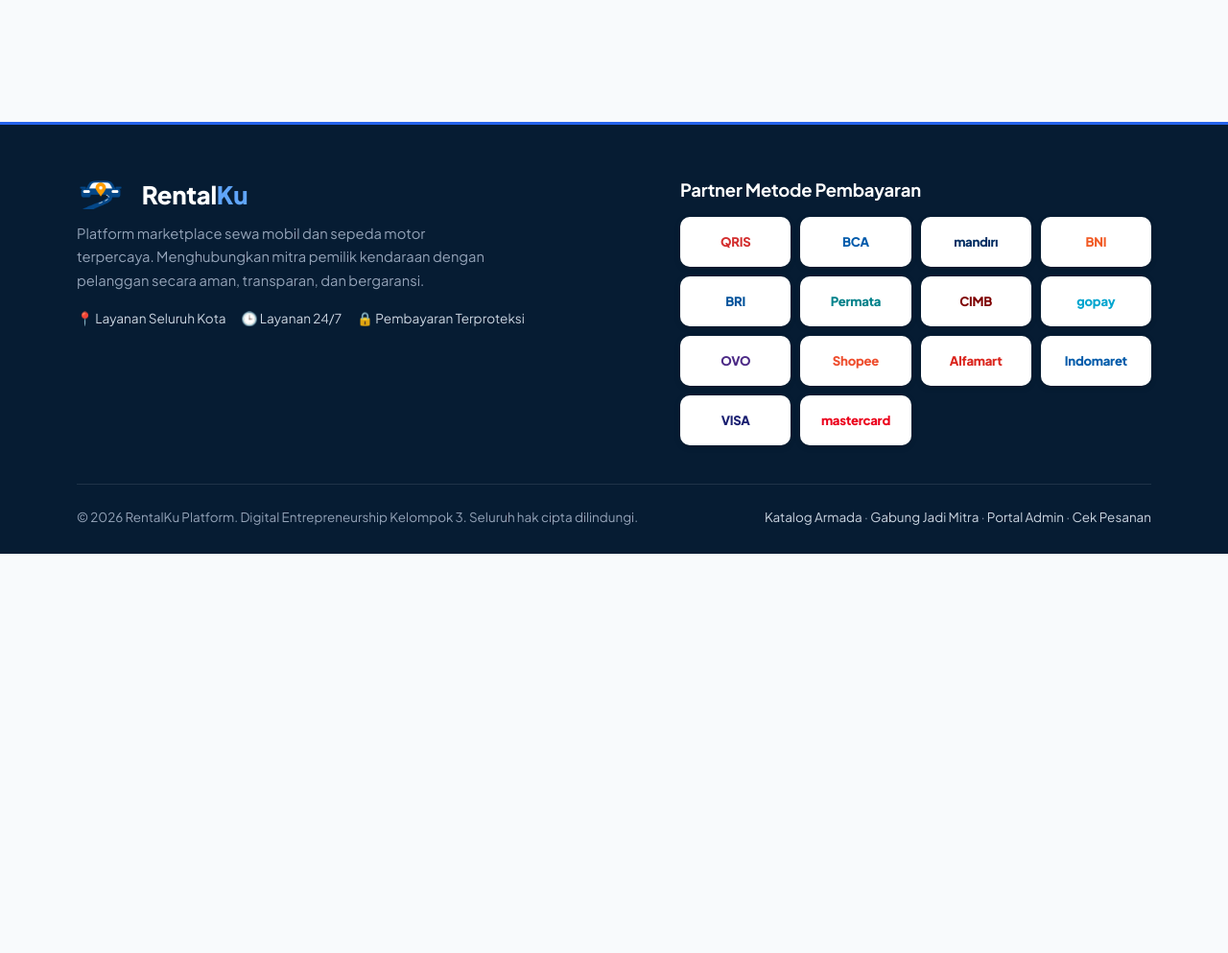
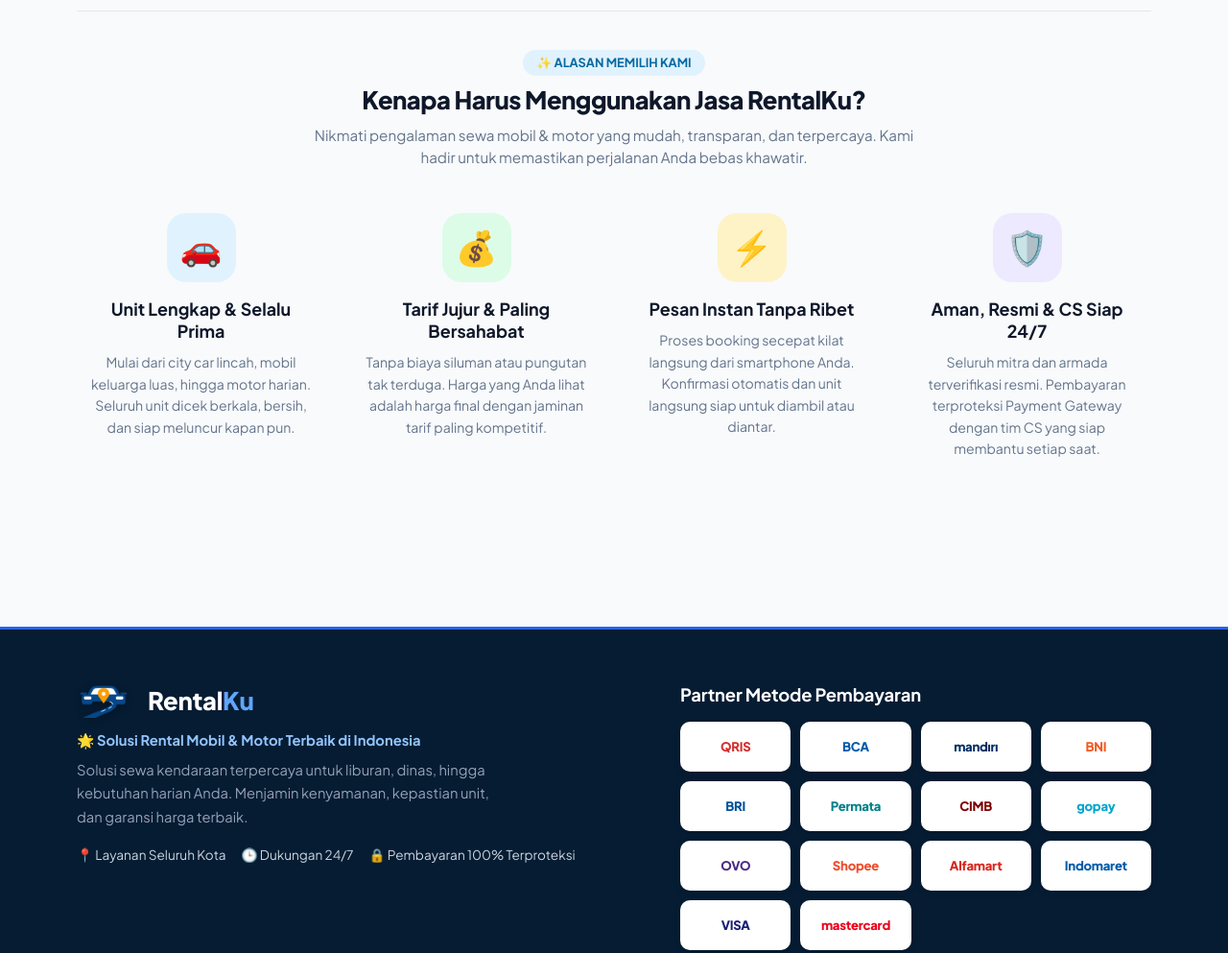
Before and after one commit to rakha69/rentalku, a website: page public/login.html in a window 1280 px wide. Shown: the part 840-1833 px from the top of the page at 96% size. Before the commit the page ends 1417 px from the top, so only its background shows below. Drawn offline with Linux system fonts and the light colour scheme; no server answers.

Commit message:
feat: tambahkan section hook 'Kenapa Harus Menggunakan Jasa Kami' dan selaraskan logo footer

```diff
--- a/public/login.html
+++ b/public/login.html
@@ -86,6 +86,42 @@
         </div>
       </div>
     </div>
+
+    <!-- Section Kenapa Harus Menggunakan Jasa Kami? (Value Hook) -->
+    <section class="why-section" style="margin-top:48px; padding-top:40px; border-top:1px solid var(--border);">
+      <div style="text-align:center; max-width:640px; margin:0 auto 36px;">
+        <span class="badge b-blue" style="font-size:0.8rem; font-weight:700; margin-bottom:8px; display:inline-block; padding:4px 14px;">
+          ✨ ALASAN MEMILIH KAMI
+        </span>
+        <h2 class="why-title" style="margin-bottom:10px;">Kenapa Harus Menggunakan Jasa RentalKu?</h2>
+        <p class="muted" style="margin:0; font-size:0.95rem;">
+          Nikmati pengalaman sewa mobil &amp; motor yang mudah, transparan, dan terpercaya. Kami hadir untuk memastikan perjalanan Anda bebas khawatir.
+        </p>
+      </div>
+
+      <div class="why-grid">
+        <div class="why-card">
+          <div class="why-icon" style="background:#e0f2fe; color:#0284c7;">🚗</div>
+          <h3>Unit Lengkap &amp; Selalu Prima</h3>
+          <p>Mulai dari city car lincah, mobil keluarga luas, hingga motor harian. Seluruh unit dicek berkala, bersih, dan siap meluncur kapan pun.</p>
+        </div>
+        <div class="why-card">
+          <div class="why-icon" style="background:#dcfce7; color:#16a34a;">💰</div>
+          <h3>Tarif Jujur &amp; Paling Bersahabat</h3>
+          <p>Tanpa biaya siluman atau pungutan tak terduga. Harga yang Anda lihat adalah harga final dengan jaminan tarif paling kompetitif.</p>
+        </div>
+        <div class="why-card">
+          <div class="why-icon" style="background:#fef3c7; color:#d97706;">⚡</div>
+          <h3>Pesan Instan Tanpa Ribet</h3>
+          <p>Proses booking secepat kilat langsung dari smartphone Anda. Konfirmasi otomatis dan unit langsung siap untuk diambil atau diantar.</p>
+        </div>
+        <div class="why-card">
+          <div class="why-icon" style="background:#ede9fe; color:#7c3aed;">🛡️</div>
+          <h3>Aman, Resmi &amp; CS Siap 24/7</h3>
+          <p>Seluruh mitra dan armada terverifikasi resmi. Pembayaran terproteksi Payment Gateway dengan tim CS yang siap membantu setiap saat.</p>
+        </div>
+      </div>
+    </section>
   </main>
 
   <div id="modalRoot"></div>
@@ -96,14 +132,17 @@
       <div class="footer-top">
         <div class="footer-brand">
           <h2>
-            <img src="/img/logo.png" alt="RentalKu" style="height:32px; width:auto; vertical-align:middle; margin-right:8px;" onerror="this.remove()">
+            <img src="/img/logo.png" alt="RentalKu" style="height:36px; width:auto; vertical-align:middle; margin-right:8px; filter:drop-shadow(0 2px 4px rgba(0,0,0,0.35));" onerror="this.remove()">
             <span>Rental<span style="color:#60a5fa">Ku</span></span>
           </h2>
-          <p>Platform marketplace sewa mobil dan sepeda motor terpercaya. Menghubungkan mitra pemilik kendaraan dengan pelanggan secara aman, transparan, dan bergaransi.</p>
+          <div style="font-weight:700; color:#93c5fd; font-size:0.92rem; margin-bottom:8px;">
+            🌟 Solusi Rental Mobil &amp; Motor Terbaik di Indonesia
+          </div>
+          <p>Solusi sewa kendaraan terpercaya untuk liburan, dinas, hingga kebutuhan harian Anda. Menjamin kenyamanan, kepastian unit, dan garansi harga terbaik.</p>
           <div class="footer-meta">
             <span>📍 Layanan Seluruh Kota</span>
-            <span>🕒 Layanan 24/7</span>
-            <span>🔒 Pembayaran Terproteksi</span>
+            <span>🕒 Dukungan 24/7</span>
+            <span>🔒 Pembayaran 100% Terproteksi</span>
           </div>
         </div>
 
```
Also changed, not shown: public/bookings.html (+4 -1 lines), public/index.html (+4 -1 lines), public/mitra-login.html (+43 -4 lines), public/vehicle.html (+4 -1 lines).
